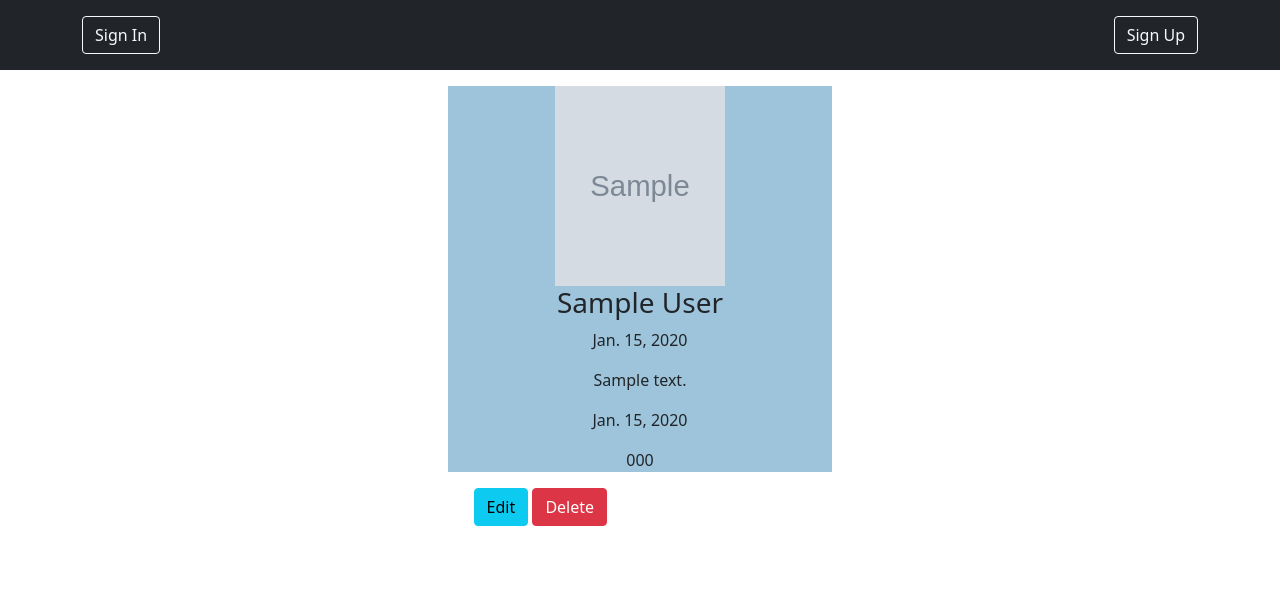
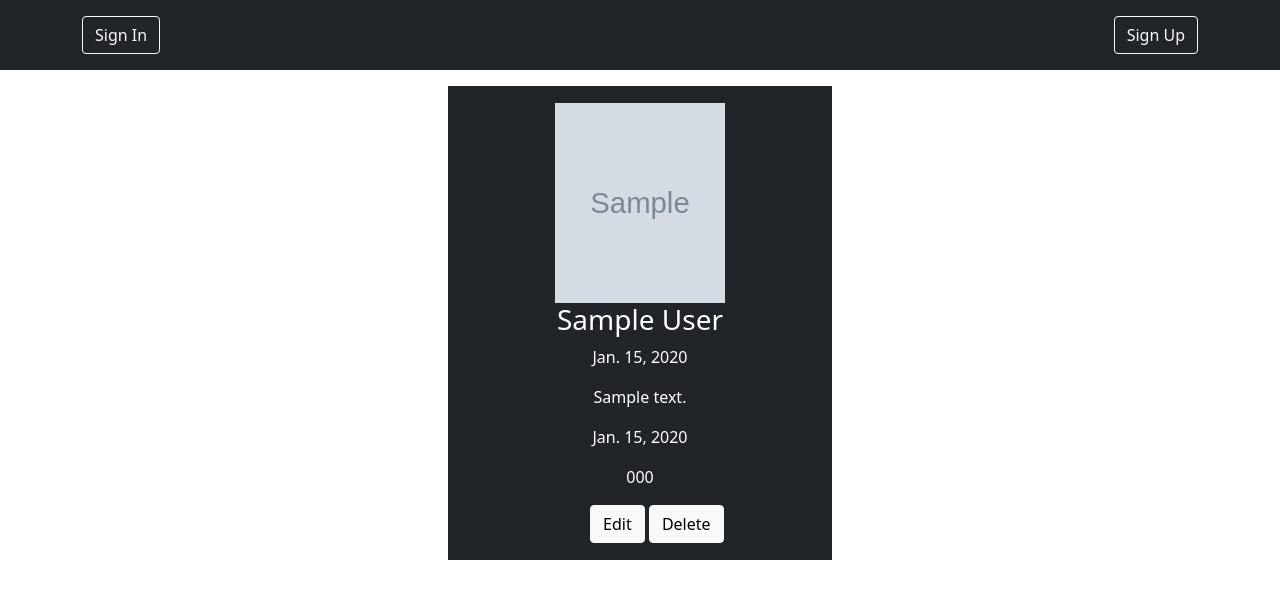
Before and after one commit to Revashing/Hotel, a Django app: page /employees in a window 1280 px wide. Shown: the top 599 px of the page. Run offline with Django 4.2, Linux system fonts and the light colour scheme; tables that the repository leaves empty hold one stand-in row (values such as "Sample post"); grey boxes marked "Sample" are stand-in pictures.

Commit message:
Employees & Rubrics better design(black/white)

```diff
--- a/folder/PGsite/PGapp/templates/PGapp/Employee/employees.html
+++ b/folder/PGsite/PGapp/templates/PGapp/Employee/employees.html
@@ -7,28 +7,30 @@
 			<strong>Congratulations!</strong>&nbsp;{{ msg }}
 			<button type="button" class="close" data-dismiss="alert" aria-label="Close">
 				<span aria-hidden="true">&times;</span>
-		</button>
+			</button>
 		</div>
 	{% endfor %}
 	{% if employee_source %}
 		{% for element in employee_source %}
-			<div class="middle_div" style="background-color: #9EC4DB;">
+			<div class="middle_div_rooms" style="background-color: #212529;">
+				<hr>
 				<form method="post" enctype="multipart/form-data">
 					{% if element.photo %}
 						<img src="{{ element.photo.url }}" height="200" width="170" class="middle_image">
 					{% endif %}
-					<h3 class="middle_h">{{ element.first_name }}&nbsp;{{ element.last_name }}</h3>
-					<p class="middle_p">{{ element.birth_date }}</p>
-					<p class="middle_p">{{ element.address }}</p>
-					<p class="middle_p">{{ element.hire_date }}</p>
-					<p class="middle_p">{{ element.phone }}</p>
+					<h3 class="middle_h_white">{{ element.first_name }}&nbsp;{{ element.last_name }}</h3>
+					<p class="middle_p_white">{{ element.birth_date }}</p>
+					<p class="middle_p_white">{{ element.address }}</p>
+					<p class="middle_p_white">{{ element.hire_date }}</p>
+					<p class="middle_p_white">{{ element.phone }}</p>
+					<div class="middle_div_buttons">
+						<a href="{% url 'PGapp:edit_employee' element.id %}"
+						   class="btn btn-light">Edit</a>
+						<a href="{% url 'PGapp:confirm_delete_employee' element.id %}"
+						   class="btn btn-light">Delete</a>
+					</div>
+					<hr>
 				</form>
-			</div>
-			<div class="middle_div_buttons">
-				<a href="{% url 'PGapp:edit_employee' element.id %}"
-				   class="btn btn-info">Edit</a>
-				<a href="{% url 'PGapp:confirm_delete_employee' element.id %}"
-				   class="btn btn-danger">Delete</a>
 			</div>
 			</br>
 		{% endfor %}
--- a/folder/PGsite/PGapp/templates/PGapp/HotelRooms/hotel_rooms.html
+++ b/folder/PGsite/PGapp/templates/PGapp/HotelRooms/hotel_rooms.html
@@ -42,7 +42,7 @@
 			<a href="?page={{ page.previous_page_number }}">&lt;</a>
 			&nbsp;&nbsp;|&nbsp;&nbsp;
 		{% endif %}
-		Page №{{ page.number }} of {{ page.paginator.num_pages }}
+		Page {{ page.number }} of {{ page.paginator.num_pages }}
 		{% if page.has_next %}
 			&nbsp;&nbsp;|&nbsp;&nbsp;
 			<a href="?page={{ page.next_page_number }}">&gt;</a>
--- a/folder/PGsite/PGapp/templates/PGapp/Main_Logic/base.html
+++ b/folder/PGsite/PGapp/templates/PGapp/Main_Logic/base.html
@@ -26,6 +26,10 @@
         }
         .middle_h {
             text-align: center;
+        }
+        .middle_h_white {
+            text-align: center;
+	        color: white;
         }
         .middle_p {
             text-align: center;
```
Also changed, not shown: folder/PGsite/PGapp/templates/PGapp/Rubric/rubrics.html (+12 -10 lines).
